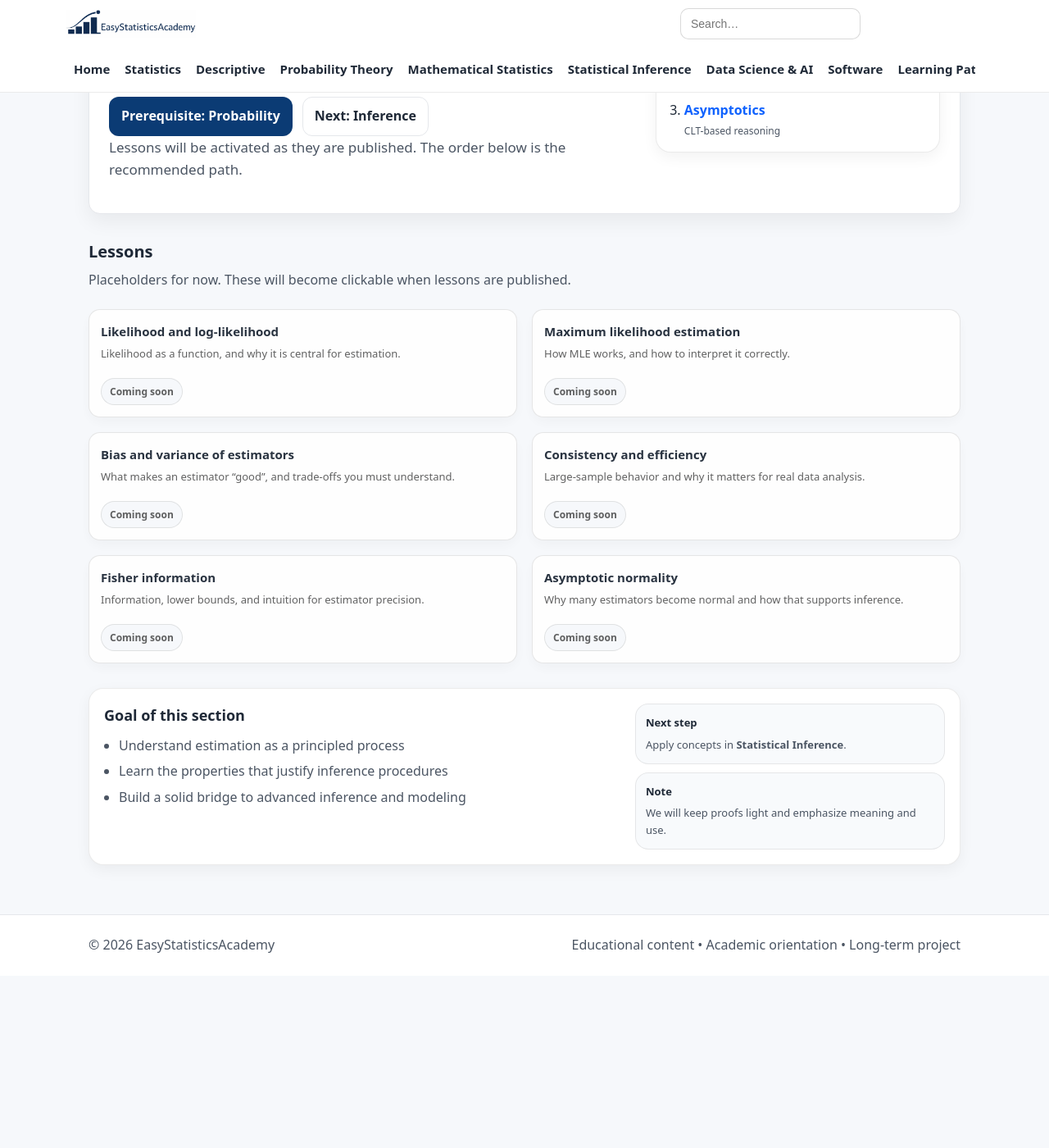
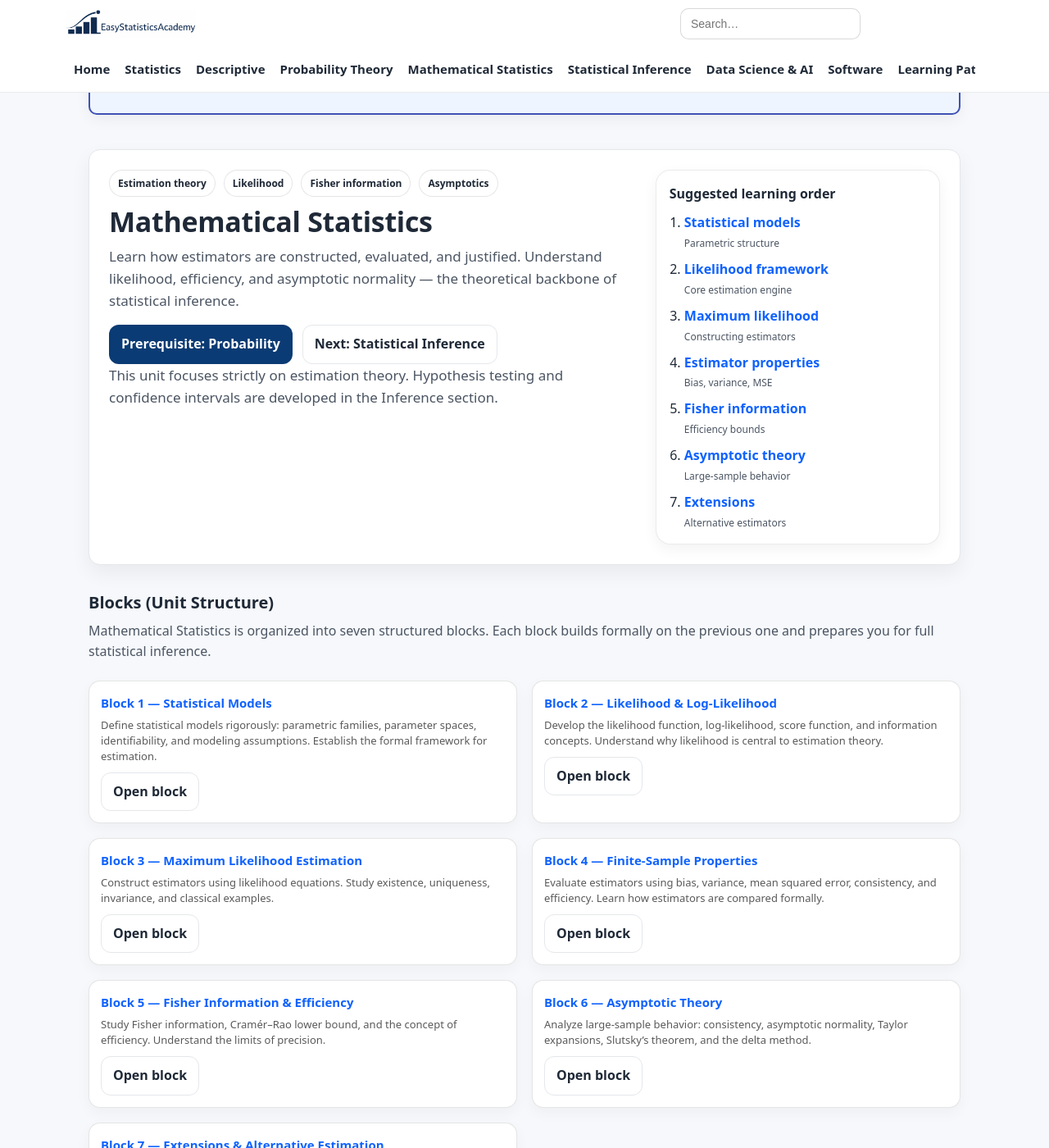
Before and after one commit to ammar-homaida-statistics/easystatisticsacademy, a Jekyll site: the page built from mathematical-statistics/index.md, in a window 1280 px wide and 1400 px high, scrolled down 240 px. Shown: the whole window at 82% size. Built offline with Jekyll 4.4.1, drawn with Linux system fonts in a browser that asks for light colours; our own code applies the rules of GitHub Pages for plain Markdown files; before the commit the page ends 1479 px from its top, so only the background shows below that; some of the changed text lies outside the part shown.

Commit message:
Update and create the structure for version 0

```diff
--- a/mathematical-statistics/index.md
+++ b/mathematical-statistics/index.md
@@ -1,112 +1,212 @@
 ---
 layout: default
 title: Mathematical Statistics
-description: Key theory behind estimation and inference—likelihood, estimators, properties, and asymptotics.
+description: The theory of estimation: statistical models, likelihood, estimator properties, Fisher information, and asymptotic results.
 permalink: /mathematical-statistics/
 sidebar: false
 ---
+
+<!-- UNDER CONSTRUCTION NOTICE -->
+<section class="section section-slim">
+  <div class="callout" style="background:#eef5ff; border:2px solid #3f51b5; padding:1.5rem; border-radius:10px;">
+    <div class="callout-copy">
+      <h2 style="margin-top:0; color:#1a237e; font-size:1.8rem; letter-spacing:0.5px;">
+        📐 Mathematical Statistics — Theory of Estimation
+      </h2>
+      <p style="margin:0; font-size:1.05rem; color:#283593; line-height:1.6;">
+        This unit develops the formal theory behind statistical estimation.
+        We move from statistical models to likelihood, study properties of estimators,
+        and derive asymptotic results that power modern inference and machine learning.
+      </p>
+    </div>
+  </div>
+</section>
 
 <section class="hero hero-section">
   <div class="hero-card hero-split">
     <div class="hero-copy">
       <div class="badge-row">
+        <span class="badge">Estimation theory</span>
         <span class="badge">Likelihood</span>
-        <span class="badge">Estimators</span>
+        <span class="badge">Fisher information</span>
         <span class="badge">Asymptotics</span>
       </div>
 
       <h1>Mathematical Statistics</h1>
       <p class="lead">
-        The theory behind estimation and inference: likelihood, estimator properties,
-        and asymptotic results—explained clearly.
+        Learn how estimators are constructed, evaluated, and justified.
+        Understand likelihood, efficiency, and asymptotic normality —
+        the theoretical backbone of statistical inference.
       </p>
 
       <div class="hero-actions">
         <a class="btn" href="/probability/">Prerequisite: Probability</a>
-        <a class="btn btn-outline" href="/inference/">Next: Inference</a>
+        <a class="btn btn-outline" href="/statistical-inference/">Next: Statistical Inference</a>
       </div>
 
       <p class="muted-mini">
-        Lessons will be activated as they are published. The order below is the recommended path.
+        This unit focuses strictly on estimation theory.
+        Hypothesis testing and confidence intervals are developed in the Inference section.
       </p>
     </div>
 
     <div class="hero-panel">
       <div class="panel-card">
-        <h2 class="panel-title">Suggested order</h2>
+        <h2 class="panel-title">Suggested learning order</h2>
         <ol class="quickstart">
-          <li><a href="#lessons">Likelihood</a><span class="meta">Core tool for estimation</span></li>
-          <li><a href="#lessons">Estimator properties</a><span class="meta">Bias, variance, consistency</span></li>
-          <li><a href="#lessons">Asymptotics</a><span class="meta">CLT-based reasoning</span></li>
+          <li><a href="#blocks">Statistical models</a><span class="meta">Parametric structure</span></li>
+          <li><a href="#blocks">Likelihood framework</a><span class="meta">Core estimation engine</span></li>
+          <li><a href="#blocks">Maximum likelihood</a><span class="meta">Constructing estimators</span></li>
+          <li><a href="#blocks">Estimator properties</a><span class="meta">Bias, variance, MSE</span></li>
+          <li><a href="#blocks">Fisher information</a><span class="meta">Efficiency bounds</span></li>
+          <li><a href="#blocks">Asymptotic theory</a><span class="meta">Large-sample behavior</span></li>
+          <li><a href="#blocks">Extensions</a><span class="meta">Alternative estimators</span></li>
         </ol>
       </div>
     </div>
   </div>
 </section>
 
-<section class="section" id="lessons">
+<section class="section" id="blocks">
   <div class="section-head">
-    <h2>Lessons</h2>
-    <p>Placeholders for now. These will become clickable when lessons are published.</p>
+    <h2>Blocks (Unit Structure)</h2>
+    <p>
+      Mathematical Statistics is organized into seven structured blocks.
+      Each block builds formally on the previous one and prepares you
+      for full statistical inference.
+    </p>
   </div>
 
   <div class="grid grid-2">
-    <div class="card lesson-card is-soon">
-      <h3>Likelihood and log-likelihood</h3>
-      <p>Likelihood as a function, and why it is central for estimation.</p>
-      <span class="pill">Coming soon</span>
+
+    <!-- Block 1 -->
+    <div class="card lesson-card">
+      <h3>
+        <a href="/mathematical-statistics/models/">Block 1 — Statistical Models</a>
+      </h3>
+      <p>
+        Define statistical models rigorously: parametric families,
+        parameter spaces, identifiability, and modeling assumptions.
+        Establish the formal framework for estimation.
+      </p>
+      <div class="pill-row">
+        <a class="btn btn-outline" href="/mathematical-statistics/models/">Open block</a>
+      </div>
     </div>
 
-    <div class="card lesson-card is-soon">
-      <h3>Maximum likelihood estimation</h3>
-      <p>How MLE works, and how to interpret it correctly.</p>
-      <span class="pill">Coming soon</span>
+    <!-- Block 2 -->
+    <div class="card lesson-card">
+      <h3>
+        <a href="/mathematical-statistics/likelihood/">Block 2 — Likelihood & Log-Likelihood</a>
+      </h3>
+      <p>
+        Develop the likelihood function, log-likelihood, score function,
+        and information concepts. Understand why likelihood is central
+        to estimation theory.
+      </p>
+      <div class="pill-row">
+        <a class="btn btn-outline" href="/mathematical-statistics/likelihood/">Open block</a>
+      </div>
     </div>
 
-    <div class="card lesson-card is-soon">
-      <h3>Bias and variance of estimators</h3>
-      <p>What makes an estimator “good”, and trade-offs you must understand.</p>
-      <span class="pill">Coming soon</span>
+    <!-- Block 3 -->
+    <div class="card lesson-card">
+      <h3>
+        <a href="/mathematical-statistics/mle/">Block 3 — Maximum Likelihood Estimation</a>
+      </h3>
+      <p>
+        Construct estimators using likelihood equations.
+        Study existence, uniqueness, invariance, and classical examples.
+      </p>
+      <div class="pill-row">
+        <a class="btn btn-outline" href="/mathematical-statistics/mle/">Open block</a>
+      </div>
     </div>
 
-    <div class="card lesson-card is-soon">
-      <h3>Consistency and efficiency</h3>
-      <p>Large-sample behavior and why it matters for real data analysis.</p>
-      <span class="pill">Coming soon</span>
+    <!-- Block 4 -->
+    <div class="card lesson-card">
+      <h3>
+        <a href="/mathematical-statistics/estimator-properties/">Block 4 — Finite-Sample Properties</a>
+      </h3>
+      <p>
+        Evaluate estimators using bias, variance, mean squared error,
+        consistency, and efficiency. Learn how estimators are compared formally.
+      </p>
+      <div class="pill-row">
+        <a class="btn btn-outline" href="/mathematical-statistics/estimator-properties/">Open block</a>
+      </div>
     </div>
 
-    <div class="card lesson-card is-soon">
-      <h3>Fisher information</h3>
-      <p>Information, lower bounds, and intuition for estimator precision.</p>
-      <span class="pill">Coming soon</span>
+    <!-- Block 5 -->
+    <div class="card lesson-card">
+      <h3>
+        <a href="/mathematical-statistics/information/">Block 5 — Fisher Information & Efficiency</a>
+      </h3>
+      <p>
+        Study Fisher information, Cramér–Rao lower bound,
+        and the concept of efficiency. Understand the limits of precision.
+      </p>
+      <div class="pill-row">
+        <a class="btn btn-outline" href="/mathematical-statistics/information/">Open block</a>
+      </div>
     </div>
 
-    <div class="card lesson-card is-soon">
-      <h3>Asymptotic normality</h3>
-      <p>Why many estimators become normal and how that supports inference.</p>
-      <span class="pill">Coming soon</span>
+    <!-- Block 6 -->
+    <div class="card lesson-card">
+      <h3>
+        <a href="/mathematical-statistics/asymptotics/">Block 6 — Asymptotic Theory</a>
+      </h3>
+      <p>
+        Analyze large-sample behavior: consistency, asymptotic normality,
+        Taylor expansions, Slutsky’s theorem, and the delta method.
+      </p>
+      <div class="pill-row">
+        <a class="btn btn-outline" href="/mathematical-statistics/asymptotics/">Open block</a>
+      </div>
     </div>
+
+    <!-- Block 7 -->
+    <div class="card lesson-card">
+      <h3>
+        <a href="/mathematical-statistics/extensions/">Block 7 — Extensions & Alternative Estimation</a>
+      </h3>
+      <p>
+        Explore method of moments, shrinkage intuition,
+        and other estimation frameworks that extend beyond MLE.
+      </p>
+      <div class="pill-row">
+        <a class="btn btn-outline" href="/mathematical-statistics/extensions/">Open block</a>
+      </div>
+    </div>
+
   </div>
 </section>
 
 <section class="section section-slim">
   <div class="callout">
     <div class="callout-copy">
-      <h2>Goal of this section</h2>
+      <h2>Goal of this unit</h2>
       <ul class="bullets">
-        <li>Understand estimation as a principled process</li>
-        <li>Learn the properties that justify inference procedures</li>
-        <li>Build a solid bridge to advanced inference and modeling</li>
+        <li>Formalize statistical models and parameters</li>
+        <li>Understand likelihood as the core estimation principle</li>
+        <li>Evaluate estimators using rigorous criteria</li>
+        <li>Derive asymptotic results that justify inference procedures</li>
+        <li>Prepare cleanly for Statistical Inference</li>
       </ul>
     </div>
+
     <div class="callout-side">
       <div class="mini">
-        <div class="mini-title">Next step</div>
-        <div class="mini-body">Apply concepts in <strong>Statistical Inference</strong>.</div>
+        <div class="mini-title">Prerequisite</div>
+        <div class="mini-body">Probability theory (random variables, expectation, CLT).</div>
       </div>
       <div class="mini">
-        <div class="mini-title">Note</div>
-        <div class="mini-body">We will keep proofs light and emphasize meaning and use.</div>
+        <div class="mini-title">Next section</div>
+        <div class="mini-body">Statistical Inference — confidence intervals and hypothesis testing.</div>
+      </div>
+      <div class="mini">
+        <div class="mini-title">Scope</div>
+        <div class="mini-body">This unit focuses on theory. Applications follow in Inference and Modeling.</div>
       </div>
     </div>
   </div>
```
